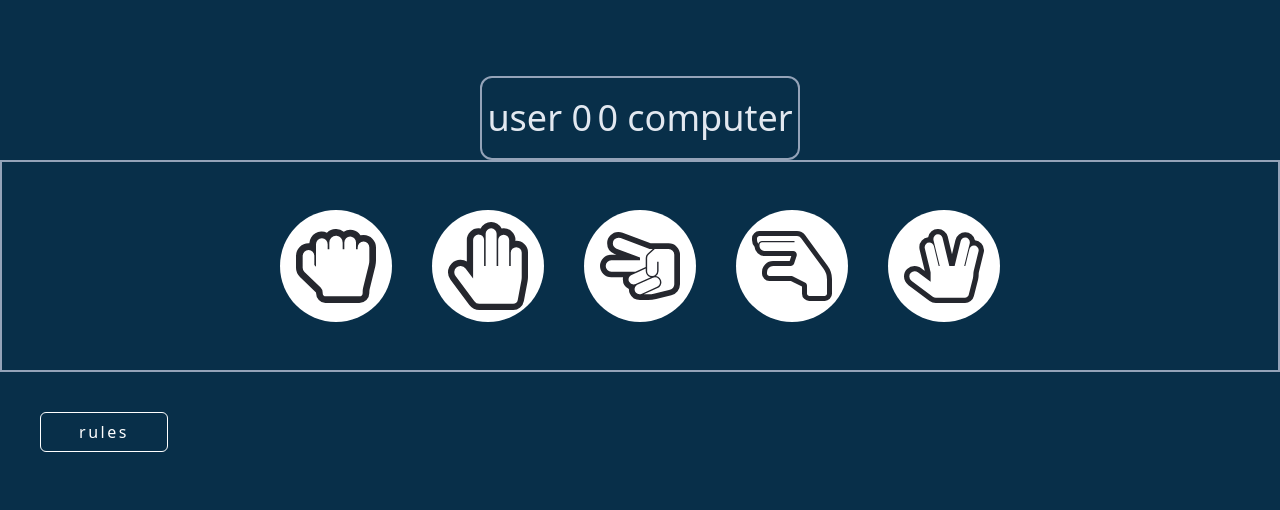
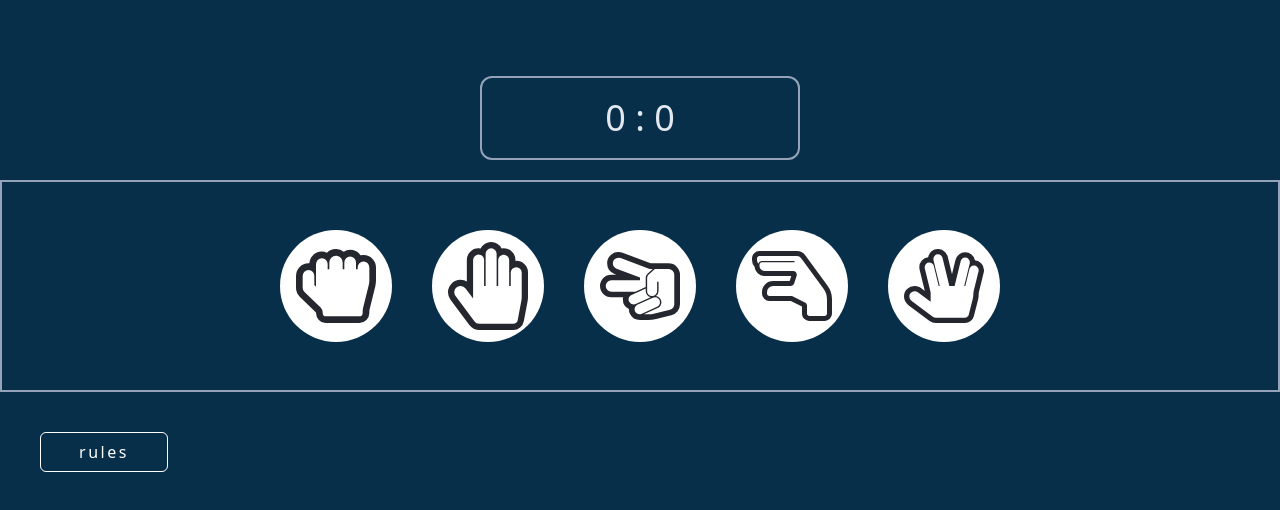
Before and after one commit to sadyazz/rock-paper-scissors-lizard-spock, a React (Vite) app: page / in a window 1280 px wide. Shown: the top 510 px of the page. Built offline with nearby package versions, Linux system fonts and the light colour scheme.

Commit message:
updated Score.jsx

```diff
--- a/src/components/Score.jsx
+++ b/src/components/Score.jsx
@@ -1,10 +1,25 @@
 import React from "react";
+import { useState, useEffect } from 'react'
 
 const Score = ({score, computerScore}) =>{
+
+  const [isDifferent, setIsDifferent] = useState(false);
+
+useEffect(() => {
+  if (score > computerScore) {
+    setIsDifferent("border-green-400");
+  } else if (score < computerScore) {
+    setIsDifferent("border-red-400");
+  } else {
+    setIsDifferent("");
+  }
+}, [score, computerScore]);
+
+const borderClass = isDifferent;
+
     return(
-        <div className="flex justify-evenly rounded-xl border-slate-400 border-2 text-gray mt-5 text-4xl  py-5 w-1/4 h-min m-auto">
-        <p className="text-slate-200">user {score}</p>
-      <p className="text-slate-200">{computerScore} computer</p>
+        <div className={`flex justify-evenly rounded-xl border-slate-400 border-2 text-gray my-5 text-4xl  py-5 w-1/4 h-min m-auto  ${borderClass}`}>
+        <p className="text-slate-200">{score} : {computerScore}</p>
         </div>
     )
 }
```
